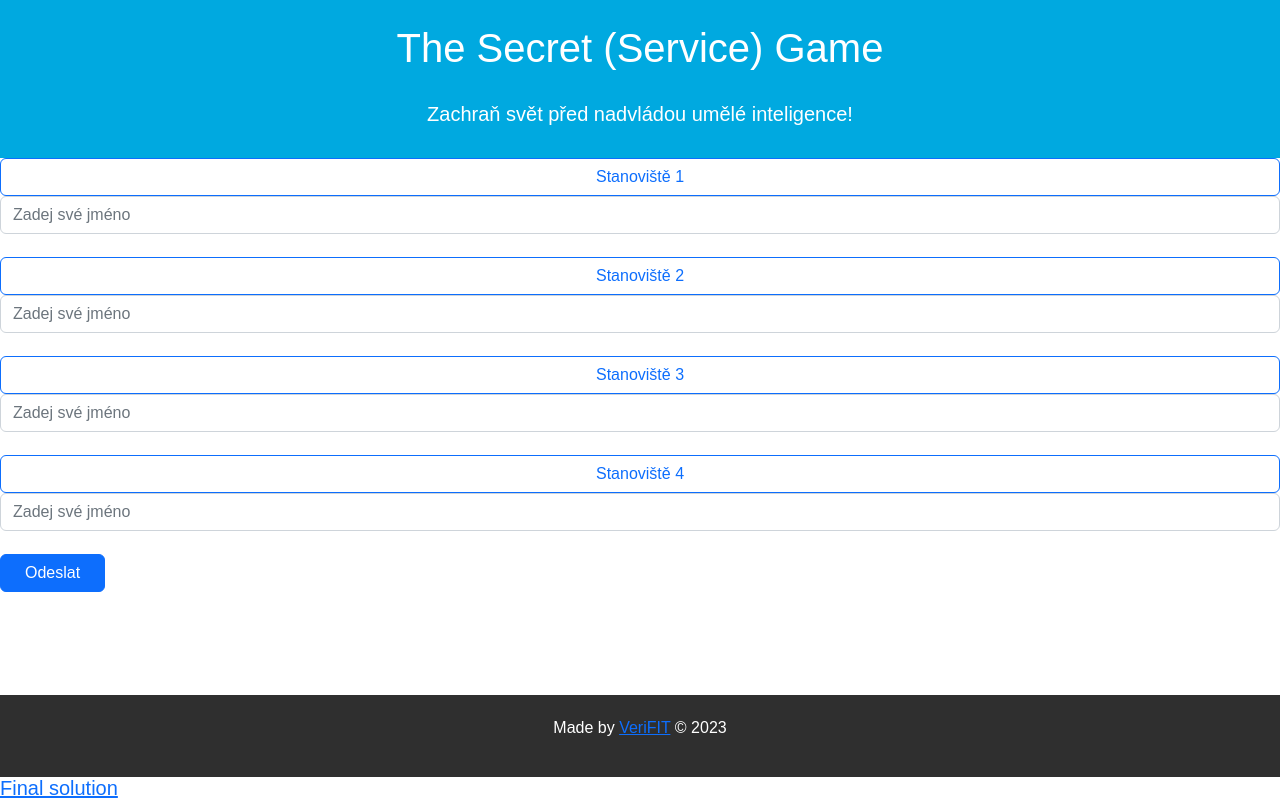
After one commit to VeriFIT/regular-game, a Django app: page /game23/solution in a window 1280 px wide. The commit adds this page. Run offline with Django 4.2, Linux system fonts and the light colour scheme.

Commit message:
final solution

```diff
--- /dev/null
+++ b/regular_game_site/game23/templates/game23/solution.html
@@ -0,0 +1,29 @@
+{% extends "./template.html" %}
+
+{% block content %}
+
+{% if points %}
+
+hahaha
+{{ points }}
+
+{% else %}
+<form autocomplete="off" action="{% url 'game23:solution_subm' %}" method="post">
+  {% csrf_token %}
+  <label class="btn btn-outline-primary w-100 mt-auto">Stanoviště 1</label>
+  <input type="text" class="form-control" id="answer1" name="answer1" placeholder="Zadej své jméno">
+  <br/>
+  <label class="btn btn-outline-primary w-100 mt-auto">Stanoviště 2</label>
+  <input type="text" class="form-control" id="answer2" name="answer2" placeholder="Zadej své jméno">
+  <br/>
+  <label class="btn btn-outline-primary w-100 mt-auto">Stanoviště 3</label>
+  <input type="text" class="form-control" id="answer3" name="answer3" placeholder="Zadej své jméno">
+  <br/>
+  <label class="btn btn-outline-primary w-100 mt-auto">Stanoviště 4</label>
+  <input type="text" class="form-control" id="answer4" name="answer4" placeholder="Zadej své jméno">
+  <br/>
+  <button type="submit" class="btn btn-primary px-4">Odeslat</button>
+</form>
+{% endif %}
+
+{% endblock %}
--- a/regular_game_site/game23/templates/game23/template.html
+++ b/regular_game_site/game23/templates/game23/template.html
@@ -67,5 +67,6 @@
   </div>
 </footer>
 
+<a href="{% url 'game23:solution' %}">Final solution</a>
 </body>
 </html>
--- a/regular_game_site/game23/urls.py
+++ b/regular_game_site/game23/urls.py
@@ -10,4 +10,6 @@ urlpatterns = [
     path('start/', views.start_game, name='start_game'),
     path('player/<int:player_id>/answer', views.answer, name='answer'),
     path('player/<int:player_id>/endgame', views.endgame, name='endgame'),
+    path('solution', views.solution, name='solution'),
+    path('solution/subm', views.solution_subm, name='solution_subm'),
 ]
--- a/regular_game_site/game23/views.py
+++ b/regular_game_site/game23/views.py
@@ -159,3 +159,31 @@ def endgame(request, player_id):
                         'player': player,
                         'highscore_list': IndexView().get_queryset()
                     })
+
+# final solution
+def solution(request):
+    return render(request, 'game23/solution.html', {})
+
+# solution submit
+def solution_subm(request):
+    correct_num = 0
+    print(str(request))
+    for i in range(1,5):
+        box_id = f"answer{i}"
+        if box_id not in request.POST or not request.POST[box_id]:
+            continue
+        else:
+            answer = request.POST[box_id]
+
+            if i == 1:
+                pass   # password check
+            if i == 2:
+                pass   # password check
+            if i == 3:
+                pass   # password check
+            if i == 4:
+                pass   # password check
+
+            correct_num += 1
+
+    return render(request, 'game23/solution.html', {'points': correct_num})
```
